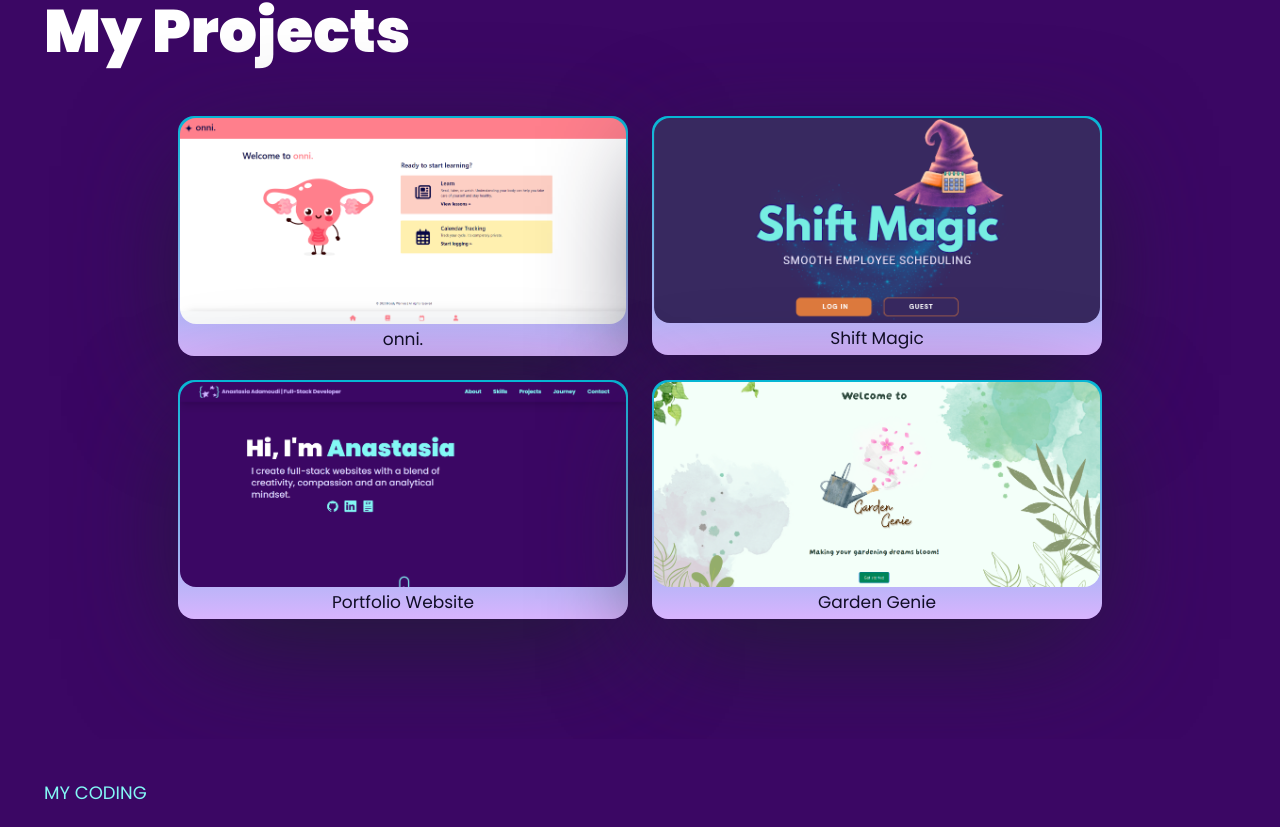
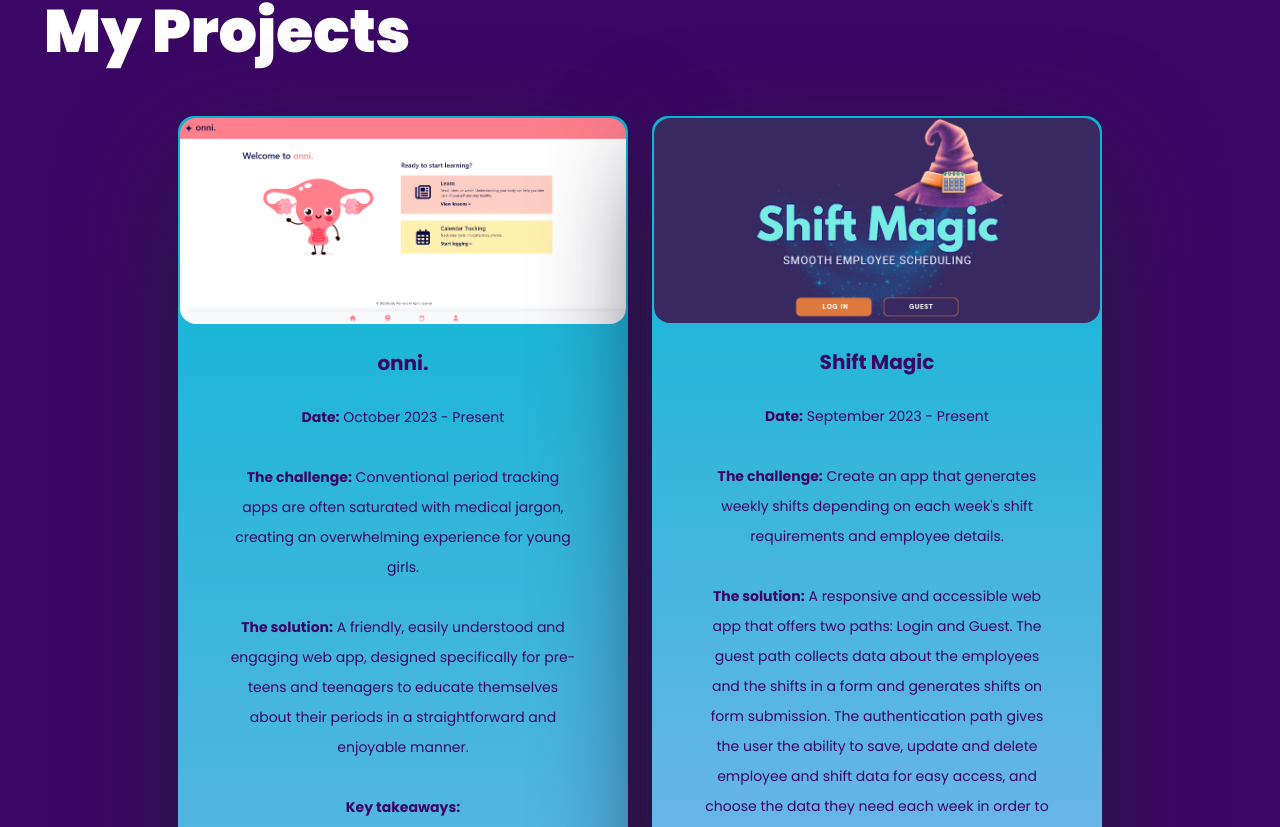
Before and after one commit to spiralnebulam31/PortfolioWebsite, a React (Vite) app: page / in a window 1280 px wide. Shown: the part 1970-2797 px from the top of the page. Built offline with nearby package versions, Linux system fonts and the light colour scheme.

Commit message:
Added all the project details on the project cards

```diff
--- a/src/components/Projects.jsx
+++ b/src/components/Projects.jsx
@@ -4,9 +4,7 @@ import { styles } from '../styles';
 import { projects } from '../constants/constants.js';
 import { fadeIn, textVariant } from '../utils/motion.js';
 
-
-
-const ProjectCard = ({ index, image, name }) => {
+const ProjectCard = ({ index, image, name, description, date, techStack, repoLink, repoLink2, websiteLink, status }) => {
   return (
     <Tilt className="xs:w-[350px] sm:w-[350px] md:w-[450px] lg:w-[450px] xl:w-[450px]">
       <motion.div
@@ -19,18 +17,44 @@ const ProjectCard = ({ index, image, name }) => {
             scale: 1,
             speed: 450
           }}
-        className="bg-background rounded-2xl
-                  flex justify-evenly items-center flex-col"
+          className="bg-background rounded-2xl flex justify-evenly items-center flex-col"
         >
           <img src={image.src} alt={image.alt} className="w-full h-full rounded-2xl" />
-        <div className="text-black-100 text-center text-[17px] max-w-[350px] leading-[30px]">
+          <br />
+          <div className="text-background1 text-center text-[20px] max-w-[350px] leading-[30px] font-bold">
             {name}
+          </div>
+          <br />
+          <div className="text-background1 text-center text-[14px] max-w-[350px] leading-[30px]">
+            <p><strong>Date:</strong> {date}</p>
+            <br />
+            <p><strong>The challenge:</strong> {description.challenge}</p>
+            <br />
+            <p><strong>The solution:</strong> {description.solution}</p>
+            <br />
+            <p><strong>Key takeaways:</strong></p>
+            <ul>
+              {description.learnings.map((learning, idx) => (
+                <li key={idx}>★ {learning}</li>
+              ))}
+            </ul>
+            <br />
+            <p><strong>Technologies used:</strong></p>
+            <ul>
+              {techStack.map((tech, index) => (
+                <li key={index}>★ {tech}</li>
+              ))}
+            </ul>
+            <br />
+            <p><strong>Status:</strong> {status}</p>
+            <br />
           </div>
         </div>
       </motion.div>
     </Tilt>
-  )
+  );
 }
+
 
 const Projects = () => {
   return (
@@ -48,15 +72,18 @@ const Projects = () => {
 
           <div className="flex flex-wrap px-5 space-x-6 justify-center">
             <div className="grid grid-cols-1 xs:grid-cols-1 sm:grid-cols-1 md:grid-cols-1 lg:grid-cols-2 xl:grid-cols-2 gap-6 mt-10">
-        {projects.map((name, index, image) => (
-          <ProjectCard key={index} {...image} {...name} />
+              {projects.map((project, index) => (
+                <ProjectCard
+                  key={index}
+                  {...project}
+                />
               ))}
             </div>
           </div>
         </div>
       </div>
     </section>
-  )
+  );
 }
 
-export default Projects
+export default Projects;
--- a/src/constants/constants.js
+++ b/src/constants/constants.js
@@ -288,13 +288,13 @@ import {
         summary: "I had the privilege of participating in an amazing hackathon by Women Who Code. For nine days, my fantastic team of designers, developers and content creators, took the challenge to plan and create a project for the Hackathon for Social Good 2023!",
         challenge: "Conventional period tracking apps are often saturated with medical jargon, creating an overwhelming experience for young girls.",
         solution: "A friendly, easily understood and engaging web app, designed specifically for pre-teens and teenagers to educate themselves about their periods in a straightforward and enjoyable manner.",
-        learnings: {
-          one: "When I joined the team, the initial planning had already taken place. The team was in need of a backend developer, so I eagerly took the role.",
-          two: "My first step was to familiarize myself with EJS, a technology I hadn't previously explored. It brilliantly combines HTML with embedded JavaScript templates and I quickly recognized the practicality of this choice for the frontend developers of the team.",
-          three: "My next step was implementing Passage into our app, a passwordless authentication solution that simplifies the registration and login process. Embracing new tools always comes with a learning curve, and I found this experience both interesting and beneficial.",
-          four: "Once the backend functionality had been added by one of my team members and me, I ensured that our server's code was organized and transparent. This was crucial to make it easily comprehensible for every team member, enabling effective collaboration and progress.",
-          five: "Last but not least, I helped the team adhere to web accessibility standards. We wanted to ensure that our app was not only informative but also inclusive and user-friendly for everyone."
-        }
+        learnings: [
+          "When I joined the team, the initial planning had already taken place. The team was in need of a backend developer, so I eagerly took the role.",
+          "My first step was to familiarize myself with EJS, a technology I hadn't previously explored. It brilliantly combines HTML with embedded JavaScript templates and I quickly recognized the practicality of this choice for the frontend developers of the team.",
+          "My next step was implementing Passage into our app, a passwordless authentication solution that simplifies the registration and login process. Embracing new tools always comes with a learning curve, and I found this experience both interesting and beneficial.",
+          "Once the backend functionality had been added by one of my team members and me, I ensured that our server's code was organized and transparent. This was crucial to make it easily comprehensible for every team member, enabling effective collaboration and progress.",
+          "Last but not least, I helped the team adhere to web accessibility standards. We wanted to ensure that our app was not only informative but also inclusive and user-friendly for everyone."
+        ]
       },
       date: "October 2023 - Present",
       techStack: ["HTML", "EJS", "JavaScript", "CSS", "Bootstrap", "Node.js", "Express.js", "MongoDB", "Passage", "GitHub", "Figma", "Canva"],
@@ -312,11 +312,11 @@ import {
         summary: "I was asked to create an employee rostering app to assist a new manager with organising shifts.",
         challenge: "Create an app that generates weekly shifts depending on each week's shift requirements and employee details.",
         solution: "A responsive and accessible web app that offers two paths: Login and Guest. The guest path collects data about the employees and the shifts in a form and generates shifts on form submission. The authentication path gives the user the ability to save, update and delete employee and shift data for easy access, and choose the data they need each week in order to generate the shifts.",
-        learnings: {
-          one: "Embarking on a solo full-stack project has been an incredibly rewarding journey. It's a dynamic process where I've had the chance to delve into new technologies while practicing my skills with familiar tools.",
-          two: "As I'm gradually crafting this project from start to finish, I'm not only gaining a deeper understanding of the entire development process but also learning how to independently troubleshoot and innovate along the way."
-        }
-      },
+        learnings: [
+          "Embarking on a solo full-stack project has been an incredibly rewarding journey. It's a dynamic process where I've had the chance to delve into new technologies while practicing my skills with familiar tools.",
+          "As I'm gradually crafting this project from start to finish, I'm not only gaining a deeper understanding of the entire development process but also learning how to independently troubleshoot and innovate along the way."
+        ]
+        },
       date: "September 2023 - Present",
       techStack: ["React.js", "React Router", "Email.js", "TailwindCSS", "Node.js", "Express.js", "MongoDB", "GitHub", "Canva"],
       repoLink: "https://github.com/AnastasiaAdamoudi/ShiftMagic",
@@ -333,12 +333,12 @@ import {
         summary: "This website is my portfolio, where you can find information about me, my skills and my projects.",
         challenge: "Create a digital space that reflects my personality and showcases my skills and projects.",
         solution: "A responsive and accessible website that offers a smooth user experience.",
-        learnings: {
-          one: "I wanted to make sure that my personal website was a true reflection of my personality and skills. Along the way, I learned how to use React Chrono, Framer Motion and React Tilt. I also gained a deeper understanding of TailwindCSS.",
-          two: "A portfolio website is never really complete. It's a dynamic space that evolves with the developer/artist and I'm excited to continue adding new features and functionalities to it.",
-        }
-      },
-      date: "August 2023 - Present",
+        learnings: [
+          "I wanted to make sure that my personal website was a true reflection of my personality and skills. Along the way, I learned how to use React Chrono, Framer Motion and React Tilt. I also gained a deeper understanding of TailwindCSS.",
+          "A portfolio website is never really complete. It's a dynamic space that evolves with the developer/artist and I'm excited to continue adding new features and functionalities to it."
+        ]
+        },
+      date: "Started August 2023",
       techStack: ["React.js", "React Chrono", "Email.js", "TailwindCSS", "Framer Motion", "React Tilt", "GitHub", "Canva"],
       repoLink: "https://github.com/AnastasiaAdamoudi/PortfolioWebsite",
       websiteLink: "https://anastasiaadamoudi.com/",
@@ -354,10 +354,10 @@ import {
         summary: "During our final full stack project at the School of Code, my team of six and I had the opportunity to address a real-world problem and plan, design and develop a full-stack web app.",
         challenge: "Simplify gardening for individuals, addressing the common barriers that often deter people from starting their gardening journey.",
         solution: "An app that delivers personalised plant recommendations based on user preferences. On the frontend, we harnessed the power of React for its code reusability, state management, and seamless deployment, to create a high-functionint frontend. For the backend, we efficiently managed plant data using Node, Express, and MongoDB in a non-relational database.",
-        learnings: {
-          one: "This project allowed me to recognize the immense value of diverse viewpoints within our team. The mosaic of perspectives fostered mutual learning, creating an environment of open dialogue and collaboration. This dynamic synergy was instrumental in shaping my approach to planning, managing, and successfully delivering a Minimum Viable Product (MVP) within a team.",
-          two: "I contributed to the project by participating in the entire planning and design journey, then worked on the structure and functionality of the React frontend. I also made sure the team followed web accessibility standards throughout the app development."
-        }
+        learnings: [
+          "This project allowed me to recognize the immense value of diverse viewpoints within our team. The mosaic of perspectives fostered mutual learning, creating an environment of open dialogue and collaboration. This dynamic synergy was instrumental in shaping my approach to planning, managing, and successfully delivering a Minimum Viable Product (MVP) within a team.",
+          "I contributed to the project by participating in the entire planning and design journey, then worked on the structure and functionality of the React frontend. I also made sure the team followed web accessibility standards throughout the app development."
+        ]
       },
       date: "June 2023 - July 2023",
       techStack: ["React.js", "React Router", "CSS", "Bootstrap", "Node.js", "Express.js", "MongoDB", "GitHub", "Testing Library", "Figma", "Canva"],
@@ -376,10 +376,10 @@ import {
     //     summary: "During my time at the School of Code bootcamp, I had the opportunity to address a common challenge faced by bootcampers and, in collaboration with my team, we came up with an innovative solution.",
     //     challenge: "Bootcampers often found it challenging to access and categorize the plethora of learning and tech resources available to them.",
     //     solution: "An app that streamlines these resources, categorizing them for easy access. We chose React to ensure code maintainability and reusability, while delving into MaterialUI to enhance the user experience and learn the application of a new library. Importantly, we prioritized web accessibility standards to ensure inclusivity.",
-    //     learnings: {
-    //       one: "This project marked my first experience in team web development, teaching me essential skills in collaboration, project planning and Agile methodology.",
-    //       two: "I contributed by creating React components and helping the team develop the app's functionality. I made sure we prioritised web accessibility, ensuring inclusivity in our app."
-    //     }
+    //     learnings: [
+    //       "This project marked my first experience in team web development, teaching me essential skills in collaboration, project planning and Agile methodology.",
+    //       "I contributed by creating React components and helping the team develop the app's functionality. I made sure we prioritised web accessibility, ensuring inclusivity in our app."
+    //   ]
     //   },
     //   date: "April 2023",
     //   techStack: ["React.js", "MaterialUI", "CSS", "GitHub", "Figma"],
```
Lines whose indentation alone changed are shown as unchanged.
